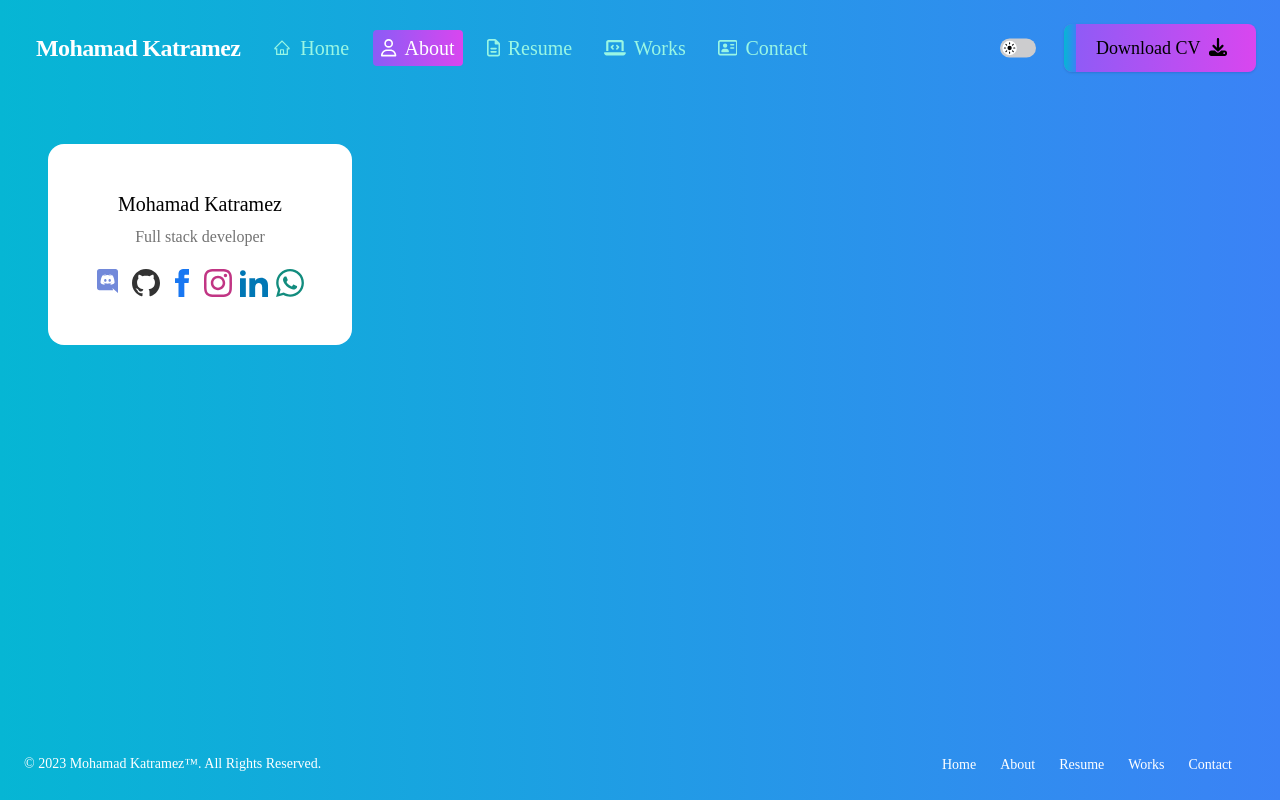
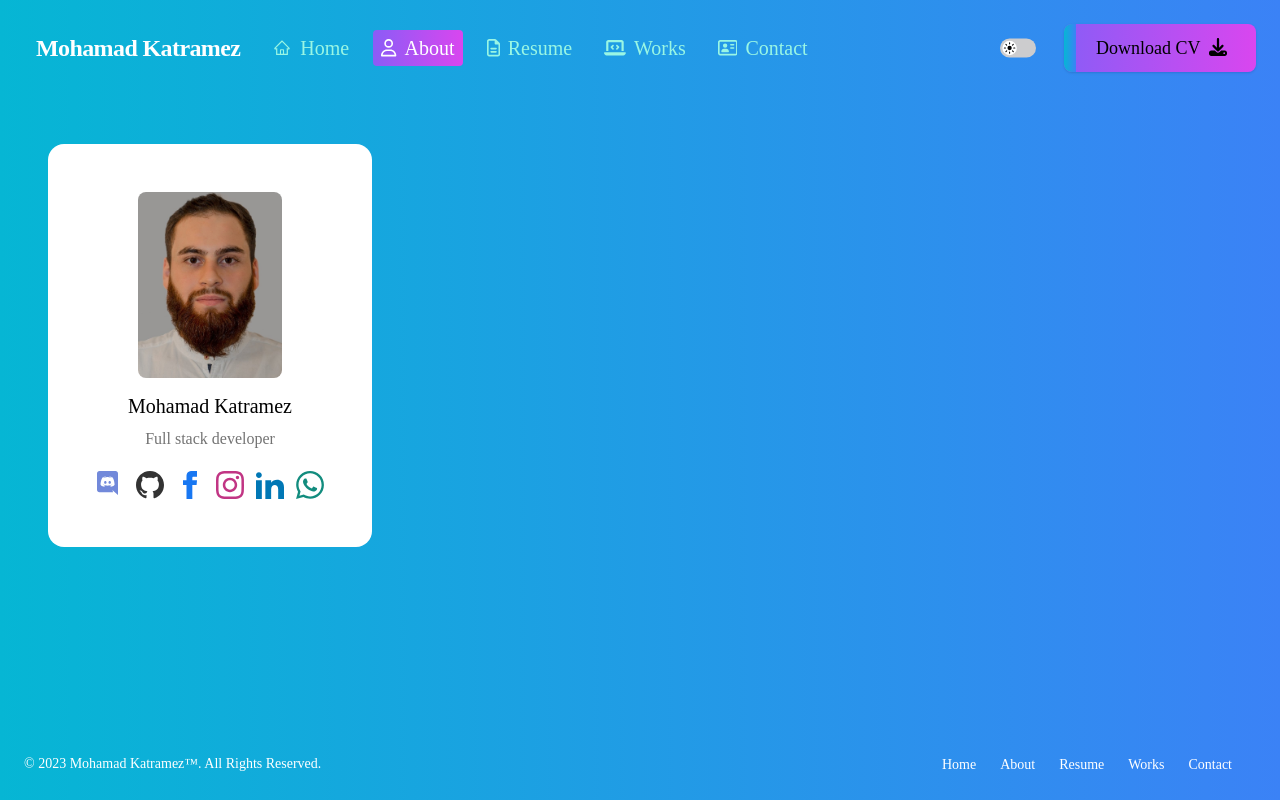
Before and after one commit to the1Lion/portfolio, a Vue app: page /about in a window 1280 px wide. Built offline with nearby package versions, Linux system fonts and the light colour scheme.

Commit message:
fix icons styling

```diff
--- a/src/components/Profile/ProfileInformation.vue
+++ b/src/components/Profile/ProfileInformation.vue
@@ -8,14 +8,20 @@ export default {
 </script>
 
 <template>
-  <div class="block max-w-fit rounded-2xl px-12 py-12 bg-white dark:bg-[#111111] dark:text-white">
-    <div class="mb-5 text-center">
 
-      <h5 class="mb-2 text-xl font-medium leading-tight">{{$constants.USER_NAME}}</h5>
-      <p class="text-neutral-500 dark:text-neutral-400">{{$constants.USER_JOB}}</p>
+    <div class="block max-w-fit rounded-2xl px-12 py-12 bg-white dark:bg-[#111111] dark:text-white">
+      <div class="mb-5 text-center">
+        <a download="MKatramez.jpg" href="MKatramez.jpg" title="Download Image">
+          <img
+            src="MKatramez.jpg"
+            class="mx-auto mb-4 w-36 rounded-lg"
+            alt="Avatar"/>
+        </a>
+        <h5 class="mb-2 text-xl font-medium leading-tight">{{ $constants.USER_NAME }}</h5>
+        <p class="text-neutral-500 dark:text-neutral-400">{{ $constants.USER_JOB }}</p>
+      </div>
+      <ProfileSocialIcons/>
     </div>
-    <ProfileSocialIcons/>
-  </div>
 </template>
 
 <style scoped>
--- a/src/components/Profile/ProfileSocialIcons.vue
+++ b/src/components/Profile/ProfileSocialIcons.vue
@@ -5,11 +5,11 @@ export default {
 </script>
 
 <template>
-  <div class="flex justify-between">
+  <div class="flex justify-between items-center justify-items-center">
     <!-- Discord -->
     <a :href=$constants.DISCORD_LINK>
       <svg
-          class="mr-2 cursor-pointer h-7 w-7"
+          class="mr-3 cursor-pointer h-7 w-7 hover:fill-sky-400"
           fill="currentColor"
           viewbox="0 0 24 24"
           style="color: #7289da"
@@ -25,7 +25,7 @@ export default {
     <a :href=$constants.GITHUB_LINK>
       <svg
           xmlns="http://www.w3.org/2000/svg"
-          class="mr-2 cursor-pointer h-7 w-7"
+          class="mr-3 cursor-pointer h-7 w-7 hover:fill-gray-400"
           fill="currentColor"
           style="color: #333"
           viewBox="0 0 24 24">
@@ -38,7 +38,7 @@ export default {
     <a :href=$constants.FACEBOOK_LINK>
       <svg
           xmlns="http://www.w3.org/2000/svg"
-          class="mr-2 cursor-pointer h-7 w-7"
+          class="mr-3 cursor-pointer h-7 w-7 hover:fill-blue-400"
           fill="currentColor"
           style="color: #1877f2"
           viewBox="0 0 24 24">
@@ -51,7 +51,7 @@ export default {
     <a :href=$constants.INSTEGRAM_LINK>
       <svg
           xmlns="http://www.w3.org/2000/svg"
-          class="mr-2 cursor-pointer h-7 w-7"
+          class="mr-3 cursor-pointer h-7 w-7 hover:fill-pink-400"
           fill="currentColor"
           style="color: #c13584"
           viewBox="0 0 24 24">
@@ -64,7 +64,7 @@ export default {
     <a :href=$constants.LINKED_IN_LINK>
       <svg
           xmlns="http://www.w3.org/2000/svg"
-          class="mr-2 cursor-pointer h-7 w-7"
+          class="mr-3 cursor-pointer h-7 w-7 hover:fill-sky-400"
           fill="currentColor"
           style="color: #0077b5"
           viewBox="0 0 24 24">
@@ -77,7 +77,7 @@ export default {
     <a :href=$constants.WHATS_APP_LINK>
       <svg
           xmlns="http://www.w3.org/2000/svg"
-          class="h-7 w-7 cursor-pointer"
+          class="h-7 w-7 hover:fill-green-400 cursor-pointer"
           fill="currentColor"
           style="color: #128c7e"
           viewBox="0 0 24 24">
--- a/src/views/Contact.vue
+++ b/src/views/Contact.vue
@@ -14,7 +14,7 @@ export default {
     <div class="container mx-auto flex flex-col h-screen">
       <Navigation/>
       <transition appear :duration="550" name="fade">
-      <div class="flex-grow container lg:rounded-2xl px-12 py-12 bg-white dark:bg-[#111111] dark:text-white">
+      <div class="flex-grow container rounded-2xl px-12 py-12 bg-white dark:bg-[#111111] dark:text-white">
         <h1>Contact</h1>
       </div>
       </transition>
--- a/src/views/Home.vue
+++ b/src/views/Home.vue
@@ -14,7 +14,7 @@ export default {
     <div class="container mx-auto flex flex-col h-screen">
       <Navigation/>
       <transition appear :duration="550" name="fade">
-        <div class="flex-grow container lg:rounded-2xl px-12 py-12 bg-white dark:bg-[#111111] dark:text-white">
+        <div class="flex-grow container rounded-2xl px-12 py-12 bg-white dark:bg-[#111111] dark:text-white">
           <h1>Home</h1>
         </div>
       </transition>
--- a/src/views/Resume.vue
+++ b/src/views/Resume.vue
@@ -14,7 +14,7 @@ export default {
     <div class="container mx-auto flex flex-col h-screen">
       <Navigation/>
       <transition appear :duration="550" name="fade">
-      <div class="flex-grow container lg:rounded-2xl px-12 py-12 bg-white dark:bg-[#111111] dark:text-white">
+      <div class="flex-grow container rounded-2xl px-12 py-12 bg-white dark:bg-[#111111] dark:text-white">
         <h1>Resume</h1>
       </div>
       </transition>
--- a/src/views/Works.vue
+++ b/src/views/Works.vue
@@ -14,7 +14,7 @@ export default {
     <div class="container mx-auto flex flex-col h-screen">
       <Navigation/>
       <transition appear :duration="550" name="fade">
-        <div class="flex-grow container lg:rounded-2xl px-12 py-12 bg-white dark:bg-[#111111] dark:text-white">
+        <div class="flex-grow container rounded-2xl px-12 py-12 bg-white dark:bg-[#111111] dark:text-white">
           <h1>Works</h1>
         </div>
       </transition>
```
